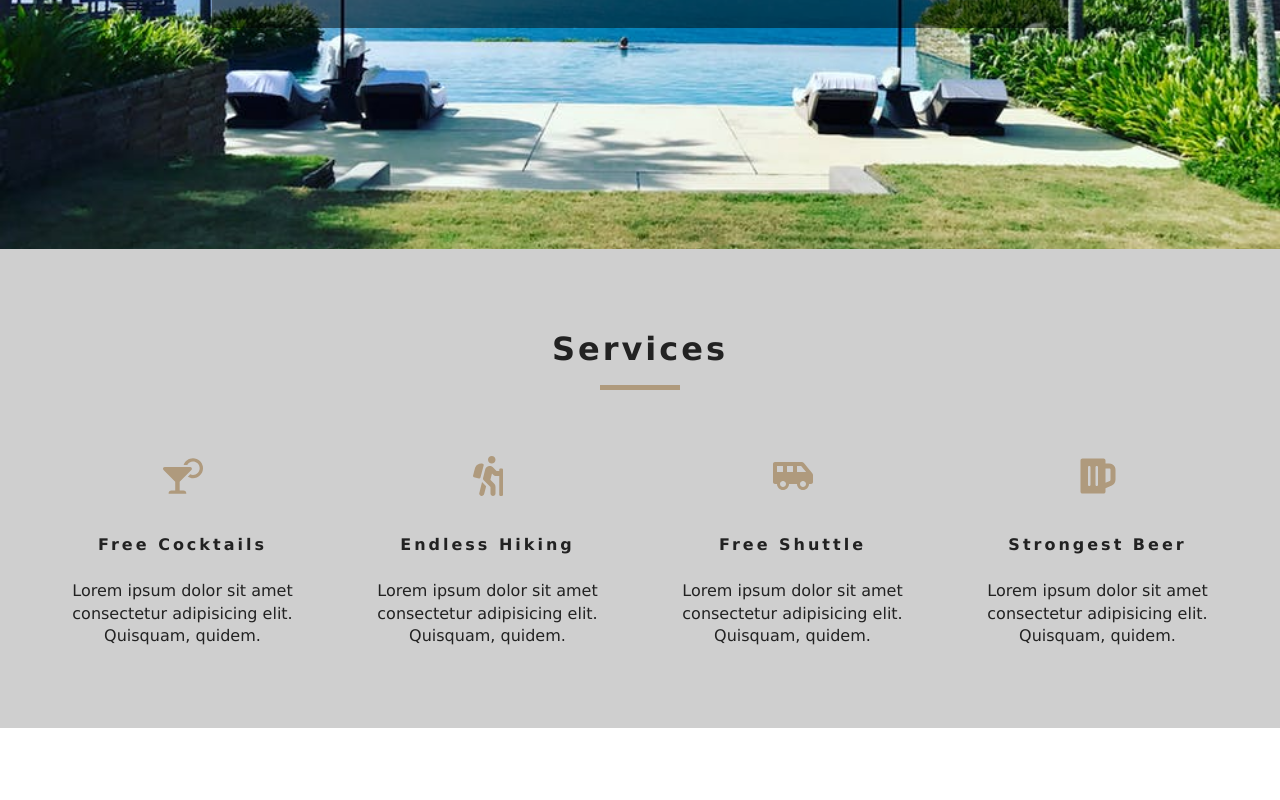
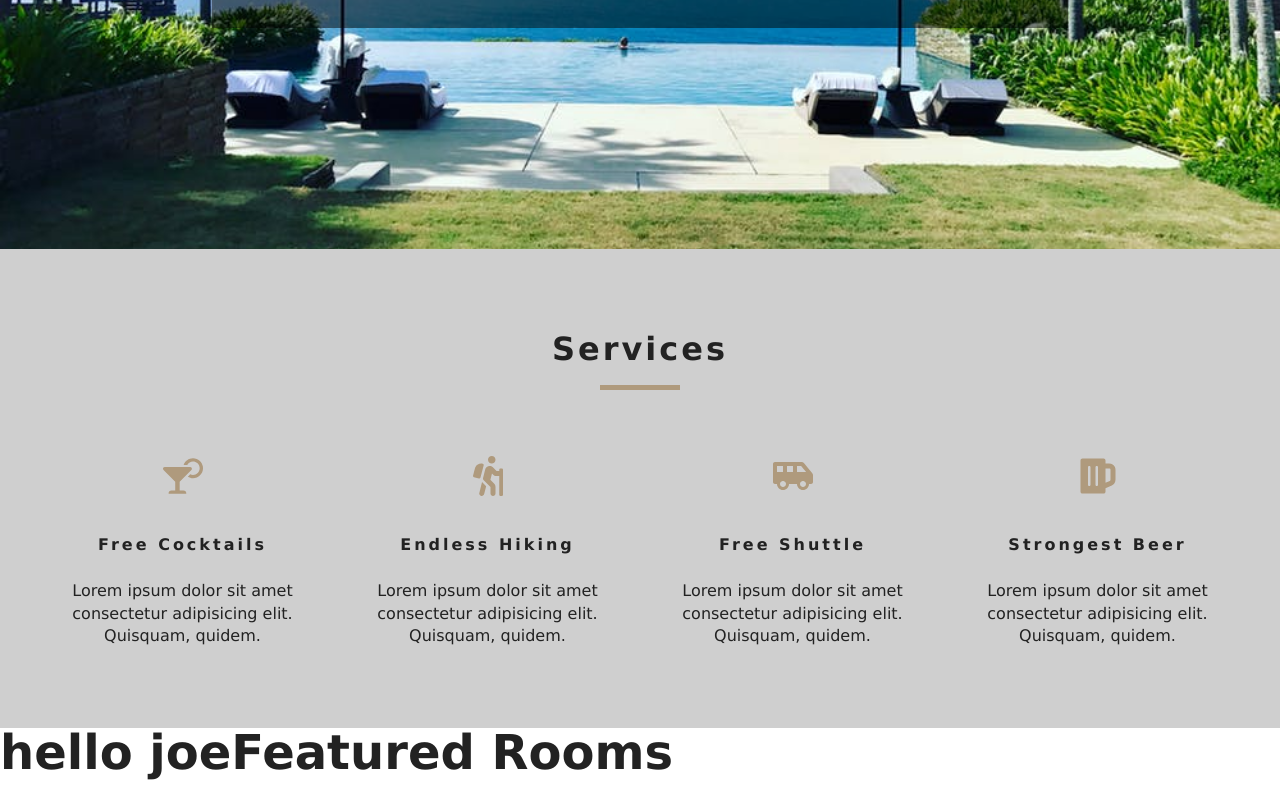
Before and after one commit to wetas2020/Hotel-Reservation, a React (Create React App) app: page / in a window 1280 px wide. Shown: the part 551-1351 px from the top of the page. Before the commit the page ends 1279 px from the top, so only its background shows below. Built offline with nearby package versions, Linux system fonts and the light colour scheme.

Commit message:
Featured Room Context

```diff
--- /dev/null
+++ b/src/components/FeaturedRooms.js
@@ -0,0 +1,17 @@
+import React, { Component } from 'react';
+import { RoomContext } from '../context';
+
+export default class FeaturedRooms extends Component {
+    static contextType = RoomContext;
+    render() {
+        const { name, greeting } = this.context;
+
+        return (
+            <div>
+                <h1>
+                    {greeting} {name}Featured Rooms{' '}
+                </h1>
+            </div>
+        );
+    }
+}
--- a/src/context.js
+++ b/src/context.js
@@ -3,9 +3,16 @@ import React, { Component } from 'react';
 const RoomContext = React.createContext();
 
 class RoomProvider extends Component {
-    state = {};
+    state = {
+        greeting: 'hello',
+        name: 'joe'
+    };
     render() {
-        return <RoomContext.Provider value="hello">{this.props.children}</RoomContext.Provider>;
+        return (
+            <RoomContext.Provider value={{ ...this.state }}>
+                {this.props.children}
+            </RoomContext.Provider>
+        );
     }
 }
 
--- a/src/pages/Home.js
+++ b/src/pages/Home.js
@@ -3,6 +3,7 @@ import Hero from '../components/Hero';
 import Banner from '../components/Banner';
 import { Link } from 'react-router-dom';
 import Services from '../components/Services';
+import FeaturedRooms from '../components/FeaturedRooms';
 
 export default function Home() {
     return (
@@ -15,6 +16,7 @@ export default function Home() {
                 </Banner>
             </Hero>
             <Services />
+            <FeaturedRooms />
         </React.Fragment>
     );
 }
```
